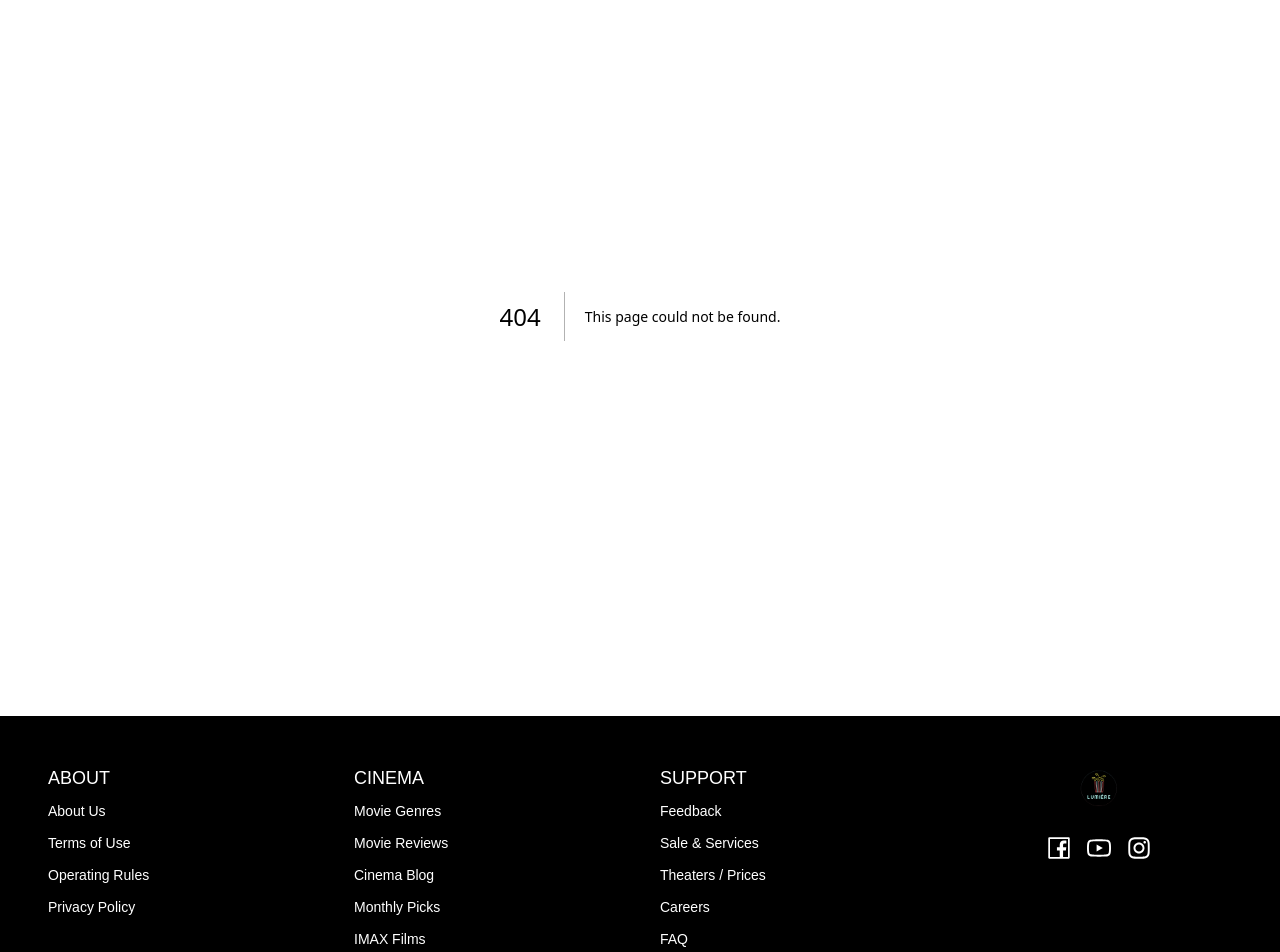
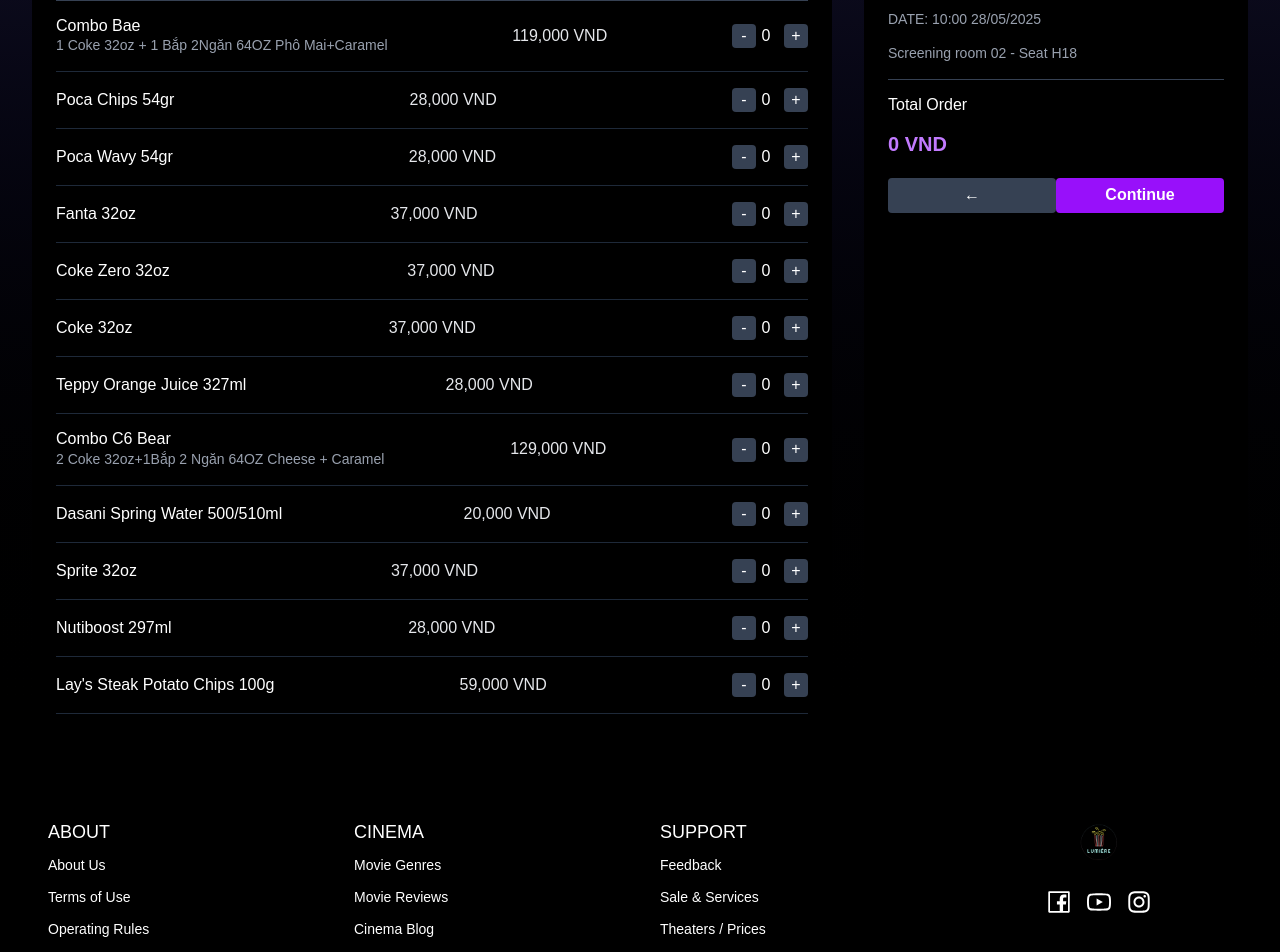
Before and after one commit to trinhnvce172083/MovieTheater, a Next.js app: page /CornChip in a window 1280 px wide. Before the commit this address had no page. Shown: the part 180-1132 px from the top of the page. Built offline with nearby package versions, Linux system fonts and the light colour scheme.

Commit message:
Create UI CornChip Page

```diff
--- /dev/null
+++ b/src/app/CornChip/page.tsx
@@ -0,0 +1,92 @@
+"use client";
+
+import React, { useState } from "react";
+
+interface Snack {
+  id: number;
+  name: string;
+  detail?: string;
+  price: number;
+}
+
+const snacks: Snack[] = [
+  { id: 1, name: "Combo Bae", detail: "1 Coke 32oz + 1 Bắp 2Ngăn 64OZ Phô Mai+Caramel", price: 119000 },
+  { id: 2, name: "Poca Chips 54gr", price: 28000 },
+  { id: 3, name: "Poca Wavy 54gr", price: 28000 },
+  { id: 4, name: "Fanta 32oz", price: 37000 },
+  { id: 5, name: "Coke Zero 32oz", price: 37000 },
+  { id: 6, name: "Coke 32oz", price: 37000 },
+  { id: 7, name: "Teppy Orange Juice 327ml", price: 28000 },
+  { id: 8, name: "Combo C6 Bear", detail: "2 Coke 32oz+1Bắp 2 Ngăn 64OZ Cheese + Caramel", price: 129000 },
+  { id: 9, name: "Dasani Spring Water 500/510ml", price: 20000 },
+  { id: 10, name: "Sprite 32oz", price: 37000 },
+  { id: 11, name: "Nutiboost 297ml", price: 28000 },
+  { id: 12, name: "Lay's Steak Potato Chips 100g", price: 59000 },
+];
+
+export default function OrderSnacksPage() {
+  const [quantities, setQuantities] = useState<number[]>(Array(snacks.length).fill(0));
+
+  const handleQuantityChange = (index: number, change: number) => {
+    const newQuantities = [...quantities];
+    newQuantities[index] = Math.max(0, newQuantities[index] + change);
+    setQuantities(newQuantities);
+  };
+
+  const total = snacks.reduce((sum, item, index) => sum + item.price * quantities[index], 0);
+
+  return (
+    <main className="min-h-screen bg-gradient-to-b from-[#0e0d20] to-black text-white">
+      <div className="max-w-7xl mx-auto p-8 grid grid-cols-1 lg:grid-cols-3 gap-8">
+        {/* Snacks List */}
+        <section className="lg:col-span-2 bg-black bg-opacity-40 rounded-lg p-6">
+          <div className="flex justify-between border-b border-gray-700 pb-2 font-semibold text-sm text-gray-300 uppercase">
+            <span>Combo</span>
+            <span>Price</span>
+            <span>Quantity</span>
+          </div>
+          {snacks.map((item, index) => (
+            <div key={item.id} className="flex justify-between items-center border-b border-gray-800 py-4">
+              <div>
+                <div className="text-white font-medium">{item.name}</div>
+                {item.detail && <div className="text-sm text-gray-400">{item.detail}</div>}
+              </div>
+              <div className="text-gray-200">{item.price.toLocaleString()} VND</div>
+              <div className="flex items-center space-x-2">
+                <button
+                  className="w-6 h-6 flex items-center justify-center rounded bg-gray-700 hover:bg-gray-600"
+                  onClick={() => handleQuantityChange(index, -1)}
+                  aria-label={`Decrease quantity of ${item.name}`}
+                >
+                  -
+                </button>
+                <span className="w-5 text-center" aria-live="polite">{quantities[index]}</span>
+                <button
+                  className="w-6 h-6 flex items-center justify-center rounded bg-gray-700 hover:bg-gray-600"
+                  onClick={() => handleQuantityChange(index, 1)}
+                  aria-label={`Increase quantity of ${item.name}`}
+                >
+                  +
+                </button>
+              </div>
+            </div>
+          ))}
+        </section>
+
+        {/* Order Summary */}
+        <aside className="bg-black bg-opacity-40 rounded-lg p-6">
+          <h2 className="text-lg font-semibold text-white mb-4">SPIDER-MAN: NO WAY HOME</h2>
+          <p className="text-sm text-gray-400 mb-1">DATE: 10:00 28/05/2025</p>
+          <p className="text-sm text-gray-400 mb-1">Screening room 02 - Seat H18</p>
+          <hr className="my-4 border-gray-700" />
+          <p className="text-md text-white mb-1 font-medium">Total Order</p>
+          <p className="text-xl font-bold text-purple-400 mb-4" aria-live="polite">{total.toLocaleString()} VND</p>
+          <div className="flex space-x-2">
+            <button className="flex-1 py-2 bg-gray-700 hover:bg-gray-600 rounded text-white">←</button>
+            <button className="flex-1 py-2 bg-purple-600 hover:bg-purple-700 rounded text-white font-semibold">Continue</button>
+          </div>
+        </aside>
+      </div>
+    </main>
+  );
+}
--- a/src/app/auth/Login/page.tsx
+++ b/src/app/auth/Login/page.tsx
@@ -2,21 +2,23 @@
 
 import React, { useState } from "react";
 import { Button, Form, Input, Typography, message } from "antd";
-import { Card } from "@/components/ui/card"; // shadcn/ui Card
-import { cn } from "@/lib/utils"; // shadcn/ui utility (optional)
+import { Card } from "@/components/ui/card";
+import { cn } from "@/lib/utils";
 import "antd/dist/reset.css";
 
-export const LoginPage: React.FC = () => {
+interface LoginValues {
+  username: string;
+  password: string;
+}
+
+const LoginPage: React.FC = () => {
   const [loading, setLoading] = useState(false);
 
-  const onFinish = (values: any) => {
-    setLoading(true);
-    // Simulate API call
+  const onFinish: (values: LoginValues) => void = (values) => {
     setTimeout(() => {
       setLoading(false);
       if (values.username === "user" && values.password === "password") {
         message.success("Login successful!");
-        // Navigate to booking page or dashboard
       } else {
         message.error("Invalid username or password");
       }
@@ -29,33 +31,20 @@
         <Typography.Title level={2} className="text-center mb-6">
           Login
         </Typography.Title>
-        <Form
-          name="login"
-          layout="vertical"
-          onFinish={onFinish}
-          autoComplete="off"
-        >
+        <Form<LoginValues> name="login" layout="vertical" onFinish={onFinish} autoComplete="off">
           <Form.Item
             label="Username"
             name="username"
             rules={[{ required: true, message: "Please input your username!" }]}
           >
-            <Input
-              size="large"
-              placeholder="Enter your username"
-              className="rounded-lg"
-            />
+            <Input size="large" placeholder="Enter your username" className="rounded-lg" />
           </Form.Item>
           <Form.Item
             label="Password"
             name="password"
             rules={[{ required: true, message: "Please input your password!" }]}
           >
-            <Input.Password
-              size="large"
-              placeholder="Enter your password"
-              className="rounded-lg"
-            />
+            <Input.Password size="large" placeholder="Enter your password" className="rounded-lg" />
           </Form.Item>
           <Form.Item>
             <Button
@@ -70,7 +59,7 @@
           </Form.Item>
         </Form>
         <div className="mt-4 text-center text-sm text-gray-500">
-          Don&apos;t have an account?{" "}
+          Don&apos; have an account?{" "}
           <a href="/register" className="text-indigo-600 hover:underline">
             Sign up
           </a>
--- a/src/app/member/page.tsx
+++ b/src/app/member/page.tsx
@@ -1,6 +1,6 @@
 "use client";
 
-import React, { useState, useEffect } from "react";
+import React, { useState } from "react";
 import { Button, Form, Input, Typography, message, Alert } from "antd";
 import { MemberCard } from "@/components/member";
 
@@ -43,6 +43,7 @@
     setTimeout(() => {
       setLoading(false);
       setUserProfile(values);
+      setHasChanges(false);
       message.success("Profile updated successfully!");
       console.log("Updated profile:", values);
     }, 1000);
@@ -53,20 +54,6 @@
     setHasChanges(false);
     message.info("Form has been reset to original values");
   };
-
-  // Track form changes
-  useEffect(() => {
-    const handleFormChange = () => {
-      const currentValues = form.getFieldsValue();
-      const hasAnyChanges = Object.keys(currentValues).some(
-        key => currentValues[key] !== userProfile[key as keyof UserProfile]
-      );
-      setHasChanges(hasAnyChanges);
-    };
-
-    // Listen for form changes
-    form.getFieldsValue();
-  }, [form, userProfile]);
 
   return (
     <div className="max-w-4xl mx-auto">
@@ -135,7 +122,13 @@
             layout="vertical"
             initialValues={userProfile}
             onFinish={onFinish}
-              onValuesChange={() => setHasChanges(true)}
+            onValuesChange={() => {
+              const currentValues = form.getFieldsValue();
+              const hasAnyChanges = Object.keys(currentValues).some(
+                key => currentValues[key] !== userProfile[key as keyof UserProfile]
+              );
+              setHasChanges(hasAnyChanges);
+            }}
             className="max-w-2xl"
           >
             <div className="grid grid-cols-1 md:grid-cols-2 gap-6">
--- a/src/app/member/tickets/page.tsx
+++ b/src/app/member/tickets/page.tsx
@@ -1,8 +1,8 @@
 "use client";
 
 import React, { useState } from "react";
-import { Typography, Button, Tag, Modal, Table, Space, Popconfirm, message } from "antd";
-import { EditOutlined, DeleteOutlined, CalendarOutlined, EnvironmentOutlined } from "@ant-design/icons";
+import { Table, Button, Popconfirm, message, Tag, Typography, Space, Modal } from "antd";
+import type { ColumnsType } from "antd/es/table";
 
 interface ManagedTicket {
   id: string;
@@ -11,7 +11,7 @@
   showtime: string;
   seats: string[];
   totalPrice: number;
-  status: 'pending' | 'confirmed' | 'cancelled';
+  status: "pending" | "confirmed" | "cancelled";
   bookingDate: string;
   ticketCode: string;
 }
@@ -30,16 +30,9 @@
       totalPrice: 320000,
       status: "pending",
       bookingDate: "2024-12-23",
-      ticketCode: "LUM240003"
-    }
+      ticketCode: "LUM240003",
+    },
   ]);
-
-  const formatPrice = (price: number) => {
-    return new Intl.NumberFormat('vi-VN', {
-      style: 'currency',
-      currency: 'VND'
-    }).format(price);
-  };
 
   const handleEdit = (ticket: ManagedTicket) => {
     setSelectedTicket(ticket);
@@ -47,47 +40,55 @@
   };
 
   const handleCancel = (ticketId: string) => {
-    setManagedTickets(prev =>
-      prev.map(ticket =>
-        ticket.id === ticketId
-          ? { ...ticket, status: 'cancelled' as const }
-          : ticket
+    setManagedTickets((prev) =>
+      prev.map((ticket) =>
+        ticket.id === ticketId ? { ...ticket, status: "cancelled" } : ticket
       )
     );
-    message.success('Ticket cancelled successfully');
+    message.success("Ticket cancelled successfully");
   };
 
-  const columns = [
+  const columns: ColumnsType<ManagedTicket> = [
     {
-      title: 'Movie',
-      dataIndex: 'movieTitle',
-      key: 'movieTitle',
+      title: "Movie",
+      dataIndex: "movieTitle",
+      key: "movieTitle",
     },
     {
-      title: 'Cinema',
-      dataIndex: 'cinema',
-      key: 'cinema',
+      title: "Cinema",
+      dataIndex: "cinema",
+      key: "cinema",
     },
     {
-      title: 'Status',
-      dataIndex: 'status',
-      key: 'status',
-      render: (status: string) => (
-        <Tag color={status === 'pending' ? 'orange' : status === 'confirmed' ? 'green' : 'red'}>
+      title: "Status",
+      dataIndex: "status",
+      key: "status",
+      render: (status) => (
+        <Tag
+          color={
+            status === "pending"
+              ? "orange"
+              : status === "confirmed"
+              ? "green"
+              : "red"
+          }
+        >
           {status.toUpperCase()}
         </Tag>
       ),
     },
     {
-      title: 'Actions',
-      key: 'actions',
-      render: (_: any, record: ManagedTicket) => (
+      title: "Actions",
+      key: "actions",
+      render: (_, record) => (
         <Space>
           <Button size="small" onClick={() => handleEdit(record)}>
             Edit
           </Button>
           <Popconfirm title="Cancel?" onConfirm={() => handleCancel(record.id)}>
-            <Button size="small" danger>Cancel</Button>
+            <Button size="small" danger>
+              Cancel
+            </Button>
           </Popconfirm>
         </Space>
       ),
@@ -101,11 +102,7 @@
       </Typography.Title>
 
       <div className="bg-white rounded-2xl shadow-xl p-6">
-        <Table
-          columns={columns}
-          dataSource={managedTickets}
-          rowKey="id"
-        />
+        <Table columns={columns} dataSource={managedTickets} rowKey="id" />
       </div>
 
       <Modal
@@ -117,6 +114,7 @@
         {selectedTicket && (
           <div>
             <p>Editing: {selectedTicket.movieTitle}</p>
+            {/* Bạn có thể mở rộng form chỉnh sửa ở đây */}
           </div>
         )}
       </Modal>
--- a/src/components/ClientCarousel.tsx
+++ b/src/components/ClientCarousel.tsx
@@ -1,9 +1,7 @@
-//Banner Carousel Component
-
 "use client";
 
-import { Carousel as AntCarousel, Card } from "antd";
-import { CarouselRef } from "antd/es/carousel";
+import { Carousel as AntCarousel } from "antd";
+import type { CarouselRef } from "antd/es/carousel";
 import { useRef } from "react";
 import { LeftOutlined, RightOutlined } from "@ant-design/icons";
 
@@ -11,7 +9,7 @@
   children: React.ReactNode;
   autoplay?: boolean;
   effect?: "scrollx" | "fade";
-  [x: string]: any;
+  [key: string]: unknown; // để nhận thêm props tùy ý
 }
 
 export default function ClientCarousel({
@@ -45,29 +43,29 @@
         easing="ease-in-out"
         vertical={false}
         verticalSwiping={false}
-        infinite={true}
+        infinite
         effect={effect}
-
         {...rest}
       >
         {children}
       </AntCarousel>
 
-      {/* Custom Navigation Buttons */}
       <button
         onClick={goToPrev}
         className="absolute left-4 top-1/2 -translate-y-1/2 bg-white bg-opacity-60 hover:bg-opacity-90 rounded-full w-10 h-10 flex items-center justify-center z-10 shadow-md transition-all"
         aria-label="Previous slide"
+        type="button"
       >
-        <LeftOutlined style={{ fontSize: '16px' }} />
+        <LeftOutlined style={{ fontSize: 16 }} />
       </button>
 
       <button
         onClick={goToNext}
         className="absolute right-4 top-1/2 -translate-y-1/2 bg-white bg-opacity-60 hover:bg-opacity-90 rounded-full w-10 h-10 flex items-center justify-center z-10 shadow-md transition-all"
         aria-label="Next slide"
+        type="button"
       >
-        <RightOutlined style={{ fontSize: '16px' }} />
+        <RightOutlined style={{ fontSize: 16 }} />
       </button>
     </div>
   );
--- a/src/components/Footer.tsx
+++ b/src/components/Footer.tsx
@@ -1,5 +1,3 @@
-//Footer
-
 "use client";
 
 import Image from "next/image";
@@ -11,7 +9,6 @@
   YoutubeOutlined,
   InstagramOutlined,
 } from "@ant-design/icons";
-import ROUTES from "@/constants/routes";
 
 export default function Footer() {
   return (
@@ -22,7 +19,7 @@
           {/* First Column - ABOUT */}
           <div>
             <h3 className="text-lg uppercase font-semibold mb-6">About</h3>
-            <div className="flex flex-col space-y-3">
+            <nav className="flex flex-col space-y-3" aria-label="About links">
               <Link href="/about-us" className="text-sm hover:text-gray-300">
                 About Us
               </Link>
@@ -35,13 +32,13 @@
               <Link href="/privacy" className="text-sm hover:text-gray-300">
                 Privacy Policy
               </Link>
-            </div>
+            </nav>
           </div>
 
           {/* Second Column - CINEMA */}
           <div>
             <h3 className="text-lg uppercase font-semibold mb-6">Cinema</h3>
-            <div className="flex flex-col space-y-3">
+            <nav className="flex flex-col space-y-3" aria-label="Cinema links">
               <Link href="/movies" className="text-sm hover:text-gray-300">
                 Movie Genres
               </Link>
@@ -57,13 +54,13 @@
               <Link href="/imax" className="text-sm hover:text-gray-300">
                 IMAX Films
               </Link>
-            </div>
+            </nav>
           </div>
 
           {/* Third Column - SUPPORT */}
           <div>
             <h3 className="text-lg uppercase font-semibold mb-6">Support</h3>
-            <div className="flex flex-col space-y-3">
+            <nav className="flex flex-col space-y-3" aria-label="Support links">
               <Link href="/feedback" className="text-sm hover:text-gray-300">
                 Feedback
               </Link>
@@ -79,7 +76,7 @@
               <Link href="/faq" className="text-sm hover:text-gray-300">
                 FAQ
               </Link>
-            </div>
+            </nav>
           </div>
 
           {/* Fourth Column - Logo and Social Media */}
@@ -92,20 +89,38 @@
               className="w-auto h-12 mb-6"
             />
             <div className="flex space-x-4 mb-6">
-              <Link href="https://facebook.com" target="_blank" className="hover:opacity-80">
-                <FacebookOutlined style={{ fontSize: '24px' }} />
+              <Link
+                href="https://facebook.com"
+                target="_blank"
+                rel="noopener noreferrer"
+                className="hover:opacity-80"
+                aria-label="Facebook"
+              >
+                <FacebookOutlined style={{ fontSize: 24 }} />
               </Link>
-              <Link href="https://youtube.com" target="_blank" className="hover:opacity-80">
-                <YoutubeOutlined style={{ fontSize: '24px' }} />
+              <Link
+                href="https://youtube.com"
+                target="_blank"
+                rel="noopener noreferrer"
+                className="hover:opacity-80"
+                aria-label="YouTube"
+              >
+                <YoutubeOutlined style={{ fontSize: 24 }} />
               </Link>
-              <Link href="https://instagram.com" target="_blank" className="hover:opacity-80">
-                <InstagramOutlined style={{ fontSize: '24px' }} />
+              <Link
+                href="https://instagram.com"
+                target="_blank"
+                rel="noopener noreferrer"
+                className="hover:opacity-80"
+                aria-label="Instagram"
+              >
+                <InstagramOutlined style={{ fontSize: 24 }} />
               </Link>
             </div>
           </div>
         </div>
 
-        {/* Bottom Section - Company Info (optional) */}
+        {/* Bottom Section - Company Info */}
         <div className="border-t border-gray-700 pt-8">
           <div className="flex flex-col md:flex-row items-center">
             <div className="md:w-1/6 mb-6 md:mb-0">
@@ -118,16 +133,21 @@
               />
             </div>
             <div className="md:w-5/6 text-sm">
-              <h3 className="text-base uppercase font-semibold mb-3">Thien Ngan Film Joint Stock Company</h3>
-              <p className="mb-2">F-Town 1 Building, Lot T2, D1 Street, Saigon Hi-Tech Park, Tan Phu Ward, Thu Duc City, Ho Chi Minh City, Vietnam</p>
+              <h3 className="text-base uppercase font-semibold mb-3">
+                Thien Ngan Film Joint Stock Company
+              </h3>
+              <address className="not-italic mb-2">
+                F-Town 1 Building, Lot T2, D1 Street, Saigon Hi-Tech Park, Tan Phu Ward,
+                Thu Duc City, Ho Chi Minh City, Vietnam
+              </address>
               <div className="flex flex-wrap gap-x-6 gap-y-2">
-                <div className="flex items-center">
+                <div className="flex items-center" role="contentinfo">
                   <PhoneOutlined className="mr-2" /> 028.39.333.303
                 </div>
-                <div className="flex items-center">
+                <div className="flex items-center" role="contentinfo">
                   <PhoneOutlined className="mr-2" /> 19002224 (9:00 - 22:00)
                 </div>
-                <div className="flex items-center">
+                <div className="flex items-center" role="contentinfo">
                   <MailOutlined className="mr-2" /> support@galaxystudio.com
                 </div>
               </div>
```
Also changed, not shown: src/components/member/HistoryCard.tsx (+13 -22 lines), 2 other files (tests, documents, lock files or other folders). Lines whose indentation alone changed are shown as unchanged.
